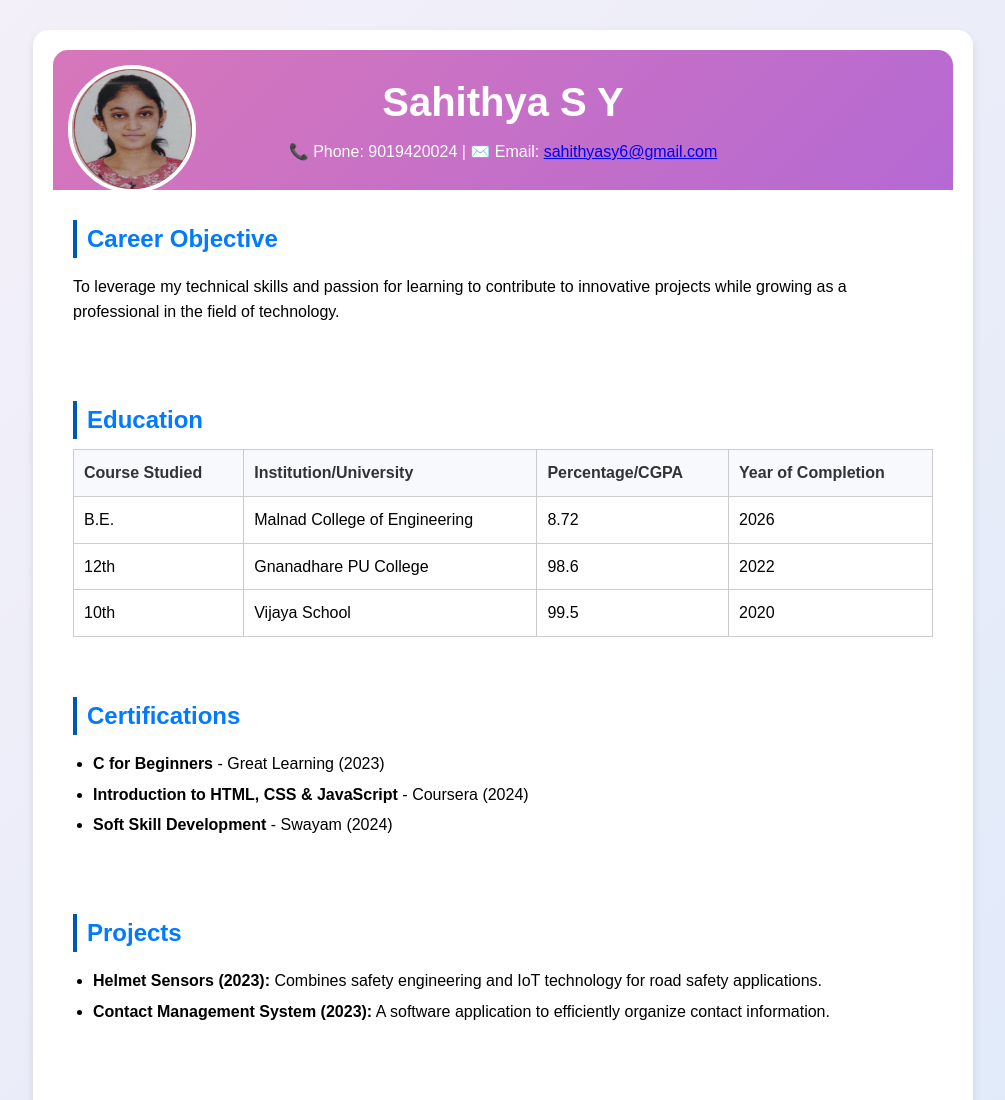
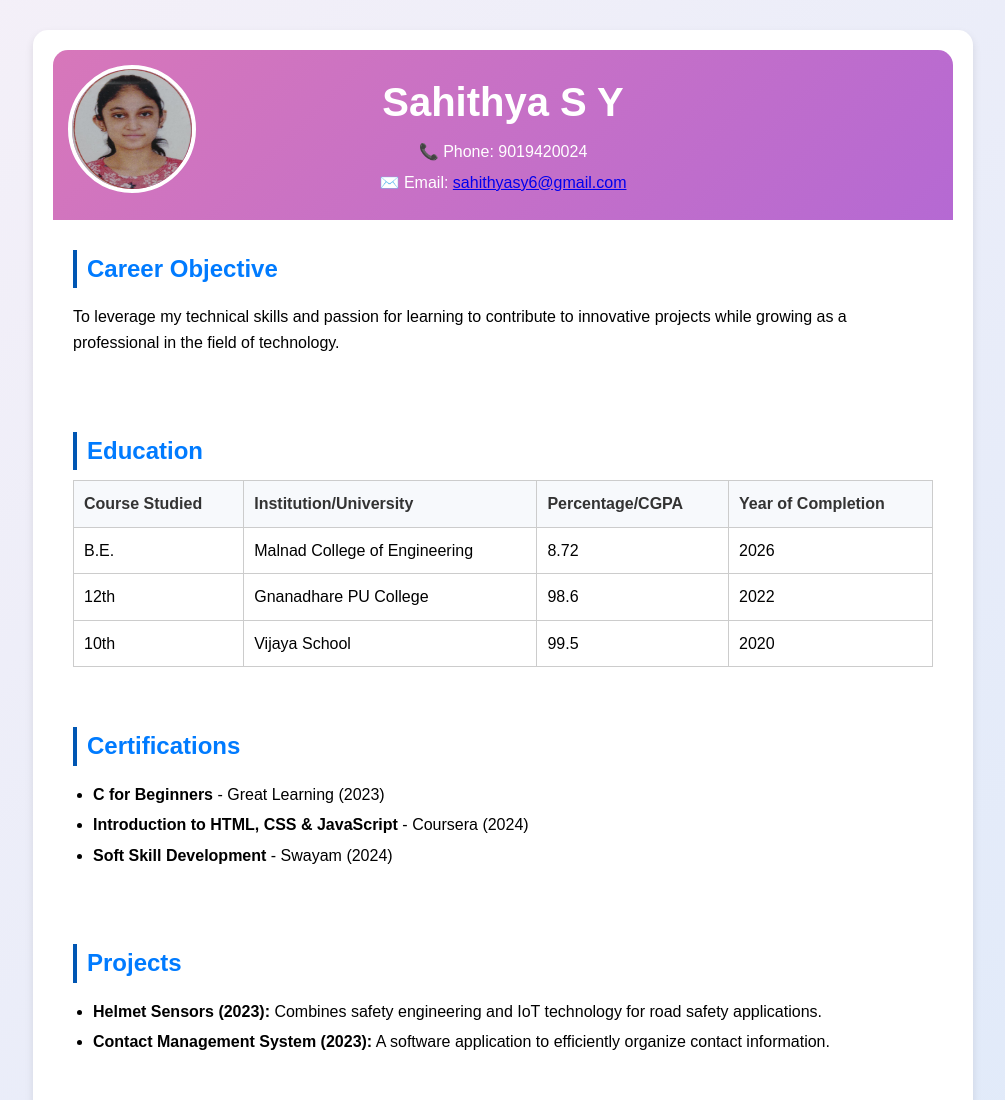
Before and after one commit to sahithyasy6/Resume, a plain HTML site: page index.html in a window 1280 px wide. Shown: the top 1100 px of the page, without its empty margins (137-1142 px from the left). Drawn offline with Linux system fonts and the light colour scheme.

Commit message:
Update index.html

```diff
--- a/index.html
+++ b/index.html
@@ -122,7 +122,8 @@
         <header>
             <img src="c1.jpg" alt="Profile Photo">
             <h1>Sahithya S Y</h1>
-            <p>📞 Phone: 9019420024 | ✉️ Email: <a href="mailto:sahithyasy6@gmail.com">sahithyasy6@gmail.com</a></p>
+            <p>📞 Phone: 9019420024 </p>
+            <p></p>✉️ Email: <a href="mailto:sahithyasy6@gmail.com">sahithyasy6@gmail.com</a></p>
         </header>
 
         <section>
```
